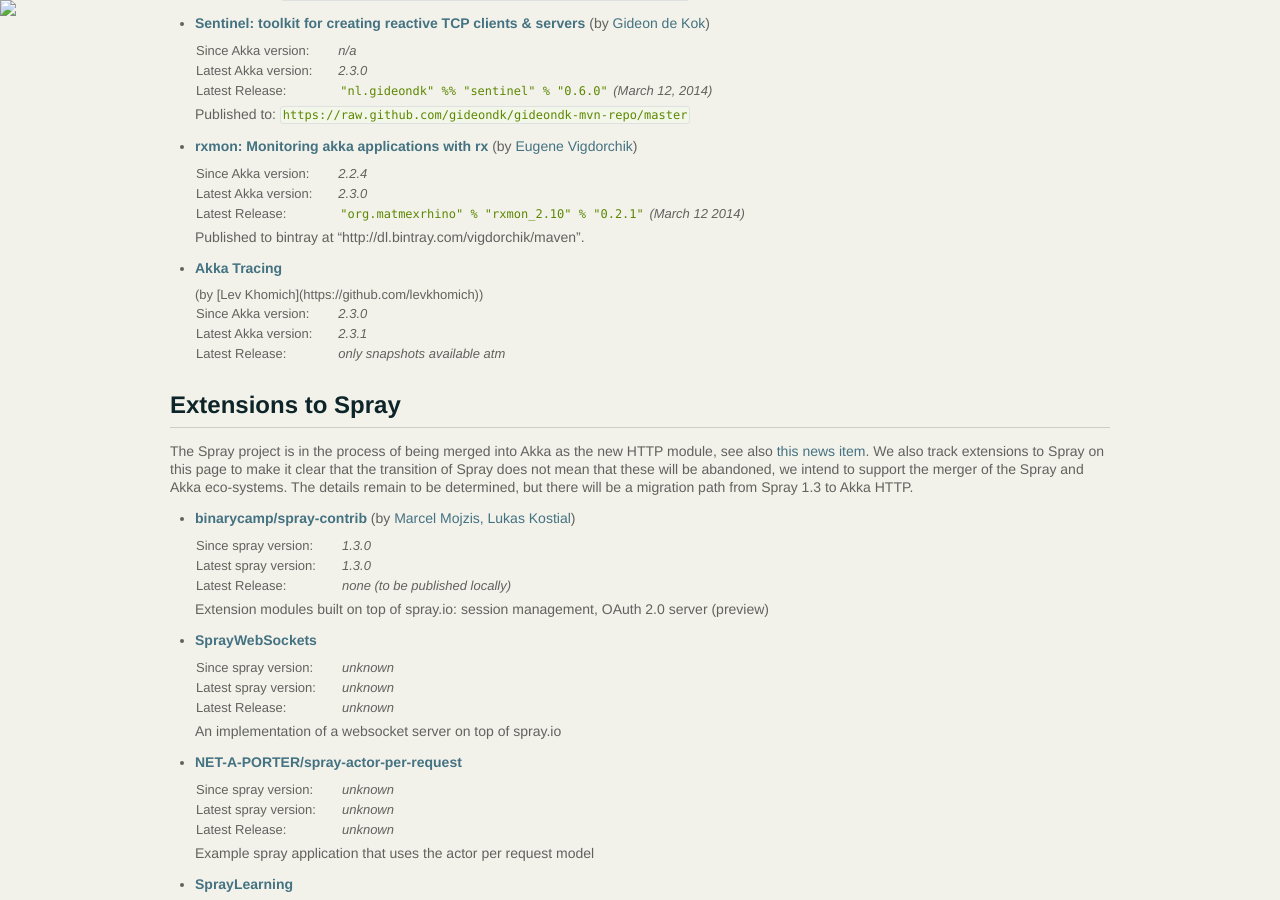
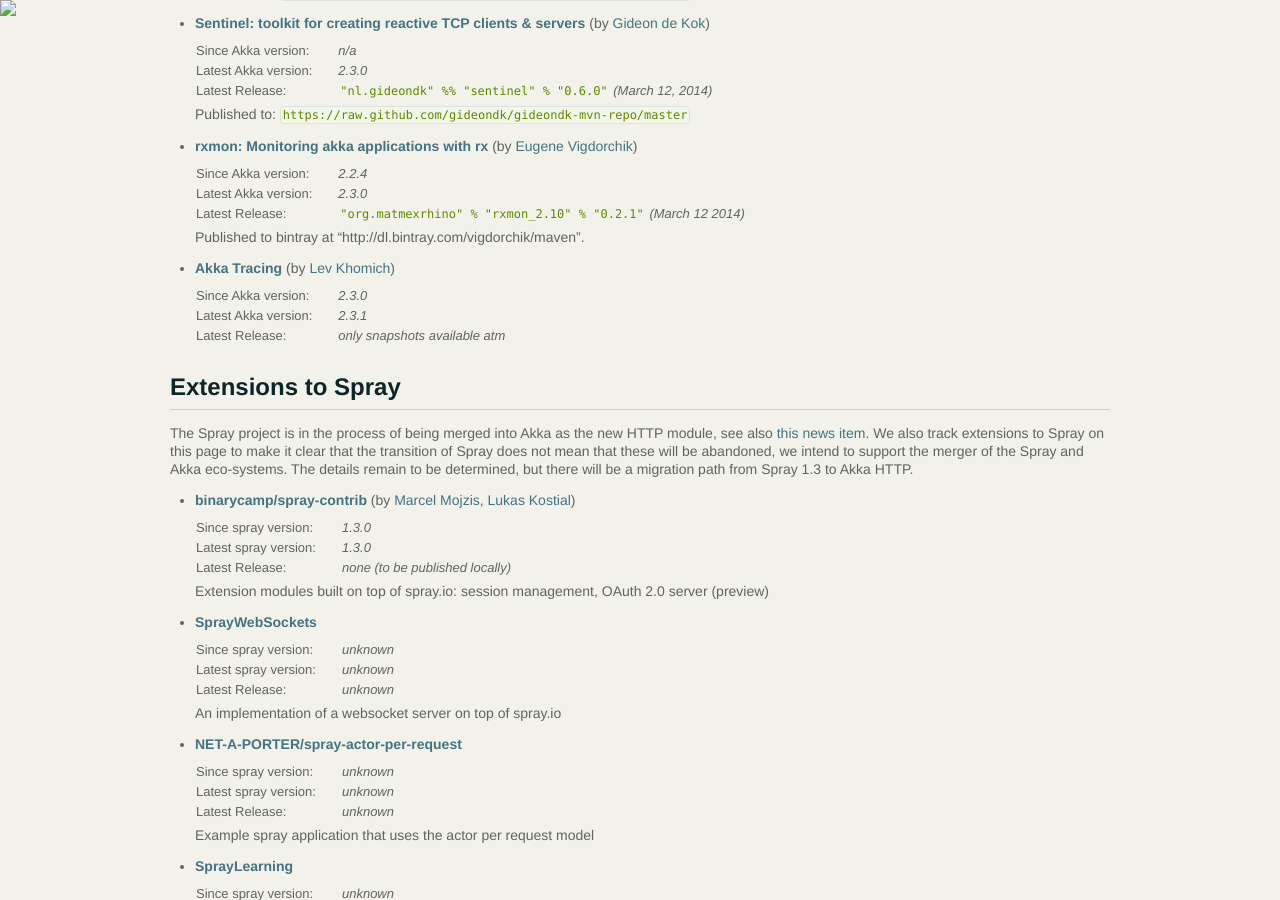
Before and after one commit to raboof/akka.github.com, a Jekyll site: the page built from community/index.md, in a window 1280 px wide and 900 px high, scrolled down 1421 px. Built offline with Jekyll 4.4.1, drawn with Linux system fonts in a browser that asks for light colours.

Commit message:
move Lev’s profile link to the right place

```diff
--- a/community/index.md
+++ b/community/index.md
@@ -138,9 +138,9 @@
 
   Published to bintray at "http://dl.bintray.com/vigdorchik/maven".
 
-* **[Akka Tracing](https://github.com/levkhomich/akka-tracing)**
+* **[Akka Tracing](https://github.com/levkhomich/akka-tracing)** (by [Lev Khomich](https://github.com/levkhomich))
 
-  <table class="stats"> (by [Lev Khomich](https://github.com/levkhomich))
+  <table class="stats">
     <tr><td>Since Akka version:</td><td>2.3.0</td></tr>
     <tr><td>Latest Akka version:</td><td>2.3.1</td></tr>
     <tr><td>Latest Release:</td><td>only snapshots available atm</td></tr>
```
